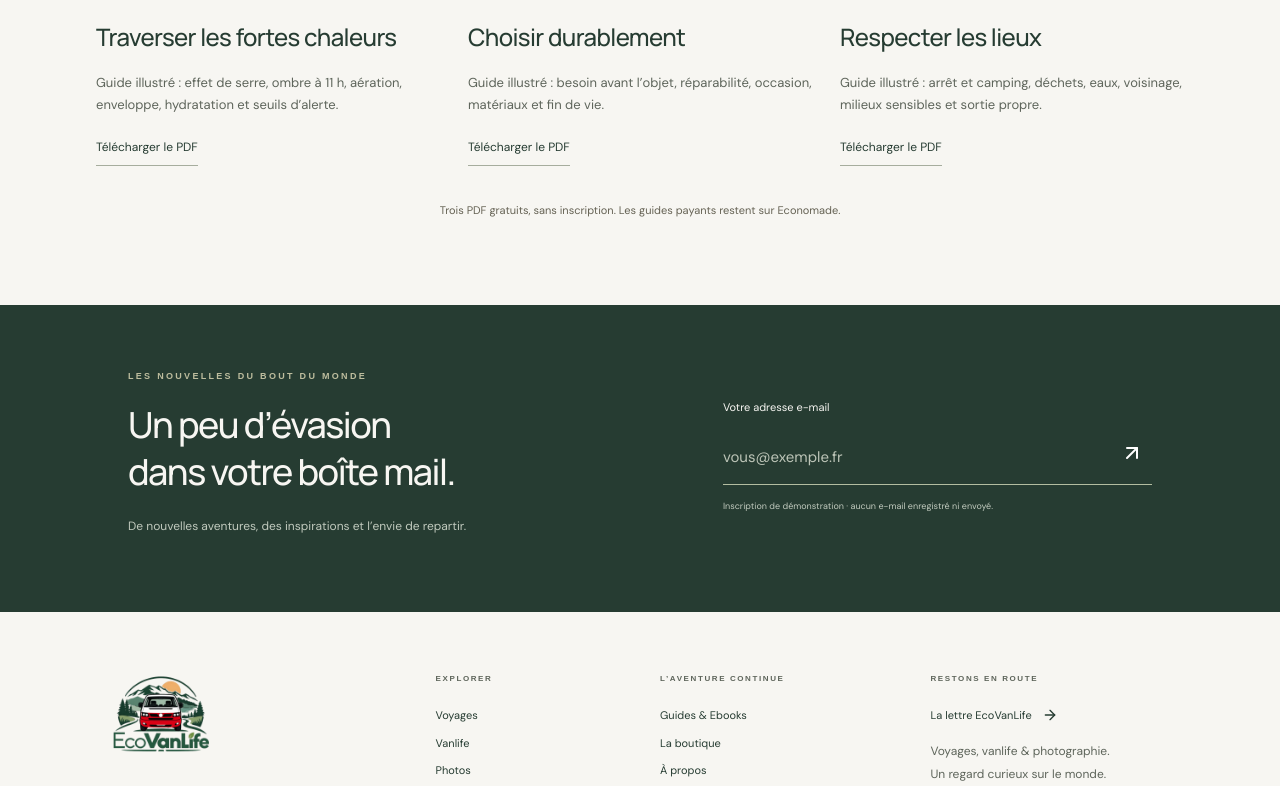
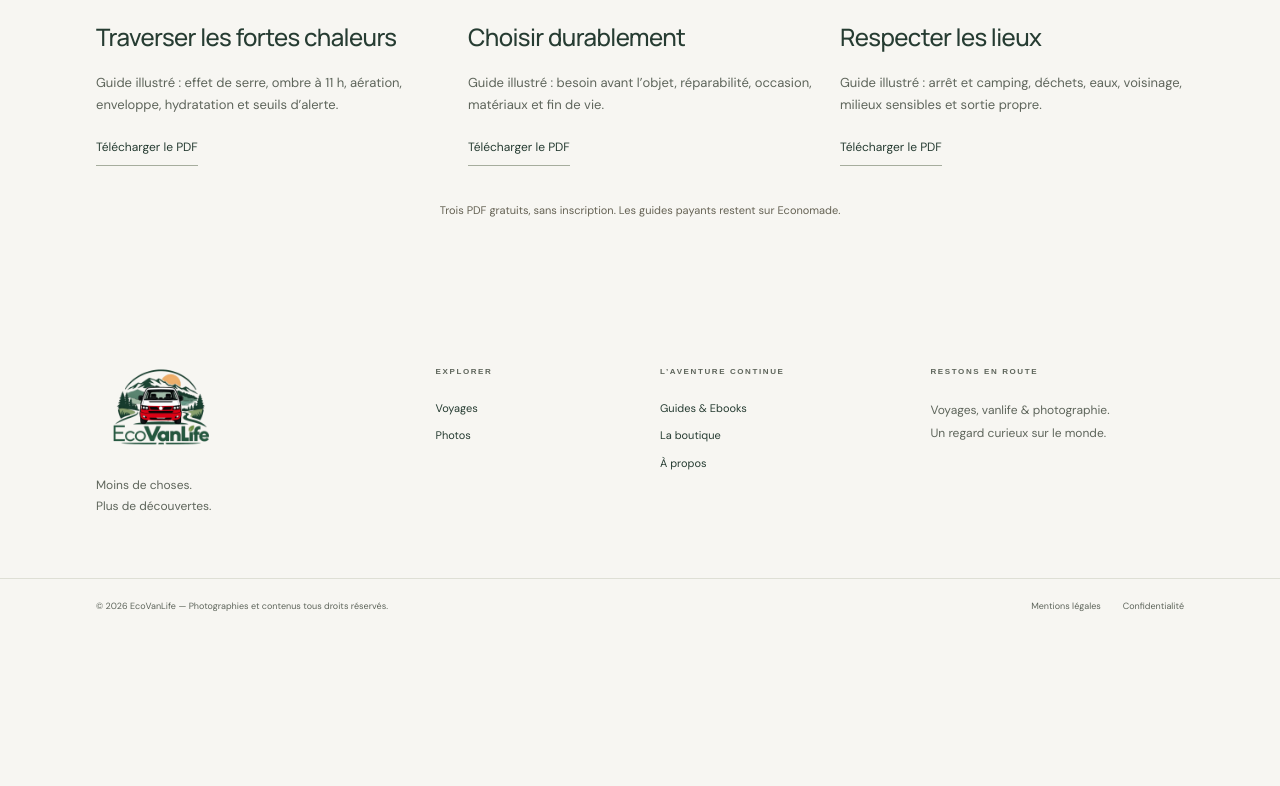
Before and after one commit to gwen31photo-byte/ecovanlife, a Next.js app: page /guides in a window 1280 px wide. Shown: the part 2000-2786 px from the top of the page. After the commit the page ends 2634 px from the top, so only its background shows below. Built offline with nearby package versions, Linux system fonts and the light colour scheme; a web font is replaced by a local one.

Commit message:
feat(site): temporarily disable vanlife and newsletter

```diff
--- a/next.config.ts
+++ b/next.config.ts
@@ -1,3 +1,14 @@
 import type { NextConfig } from "next";
-const config: NextConfig = { output: "standalone", poweredByHeader: false };
+import { vanlifeEnabled } from "./src/content/features";
+
+const config: NextConfig = {
+  output: "standalone",
+  poweredByHeader: false,
+  async redirects() {
+    return vanlifeEnabled
+      ? []
+      : [{ source: "/vanlife", destination: "/", permanent: false }];
+  },
+};
+
 export default config;
--- a/src/app/guides/page.tsx
+++ b/src/app/guides/page.tsx
@@ -3,6 +3,7 @@ import Link from "next/link";
 import { ArrowUpRight } from "lucide-react";
 import { PageIntro, SectionHeading } from "@/components/ui";
 import { Newsletter } from "@/components/newsletter";
+import { newsletterEnabled } from "@/content/features";
 import { freeEbooks } from "@/content/free-ebooks";
 import { simulators, type SimulatorSlug } from "./simulators";
 import styles from "./simulators.module.css";
@@ -84,7 +85,7 @@ export default function Page() {
           Economade.
         </p>
       </section>
-      <Newsletter />
+      {newsletterEnabled && <Newsletter />}
     </>
   );
 }
--- a/src/app/page.tsx
+++ b/src/app/page.tsx
@@ -7,6 +7,7 @@ import { RoadTripGrid } from "@/components/road-trip-grid";
 import { Gallery } from "@/components/gallery";
 import { Newsletter } from "@/components/newsletter";
 import { photographs } from "./photos/catalog";
+import { newsletterEnabled, vanlifeEnabled } from "@/content/features";
 import { siteUrl } from "@/content/site";
 import { freeEbooks } from "@/content/free-ebooks";
 import { paidEbooks } from "@/content/ebooks";
@@ -114,6 +115,7 @@ export default function Home() {
         />
         <RoadTripGrid />
       </section>
+      {vanlifeEnabled && (
         <section className="road-section">
           <div className="road-image">
             <Image
@@ -154,6 +156,7 @@ export default function Home() {
             </div>
           </div>
         </section>
+      )}
       <section className="section photo-section">
         <SectionHeading
           eyebrow="S’ARRÊTER. REGARDER. RESSENTIR."
@@ -223,7 +226,7 @@ export default function Home() {
           </div>
         </div>
       </section>
-      <Newsletter />
+      {newsletterEnabled && <Newsletter />}
     </>
   );
 }
--- a/src/components/ui.tsx
+++ b/src/components/ui.tsx
@@ -2,6 +2,7 @@ import Link from "next/link";
 import Image from "next/image";
 import { ArrowUpRight, ArrowRight } from "lucide-react";
 import { adventures, guides, navigation, type Adventure } from "@/content/site";
+import { newsletterEnabled } from "@/content/features";
 export function TextLink({
   href,
   children,
@@ -123,7 +124,7 @@ export function Footer() {
         </div>
         <div>
           <p className="eyebrow">EXPLORER</p>
-          {navigation.slice(1, 4).map((n) => (
+          {navigation.filter(({ href }) => ["/voyages", "/vanlife", "/photos"].includes(href)).map((n) => (
             <Link href={n.href} key={n.href}>
               {n.label}
             </Link>
@@ -137,9 +138,11 @@ export function Footer() {
         </div>
         <div>
           <p className="eyebrow">RESTONS EN ROUTE</p>
-          <Link href="/#newsletter">
-            La lettre EcoVanLife <ArrowRight size={16} />
-          </Link>
+          {newsletterEnabled && (
+            <Link href="/#newsletter">
+              La lettre EcoVanLife <ArrowRight size={16} />
+            </Link>
+          )}
           <p className="footer-note">
             Voyages, vanlife & photographie.
             <br />
--- /dev/null
+++ b/src/content/features.ts
@@ -0,0 +1,2 @@
+export const vanlifeEnabled = false;
+export const newsletterEnabled = false;
--- a/src/content/site.ts
+++ b/src/content/site.ts
@@ -1,7 +1,9 @@
+import { vanlifeEnabled } from "./features";
+
 export const navigation = [
   { href: "/", label: "Accueil" },
   { href: "/voyages", label: "Voyages" },
-  { href: "/vanlife", label: "Vanlife" },
+  ...(vanlifeEnabled ? [{ href: "/vanlife", label: "Vanlife" }] : []),
   { href: "/photos", label: "Photos" },
   { href: "/guides", label: "Guides & Ebooks" },
   { href: "/boutique", label: "Boutique" },
```
Lines whose indentation alone changed are shown as unchanged.
